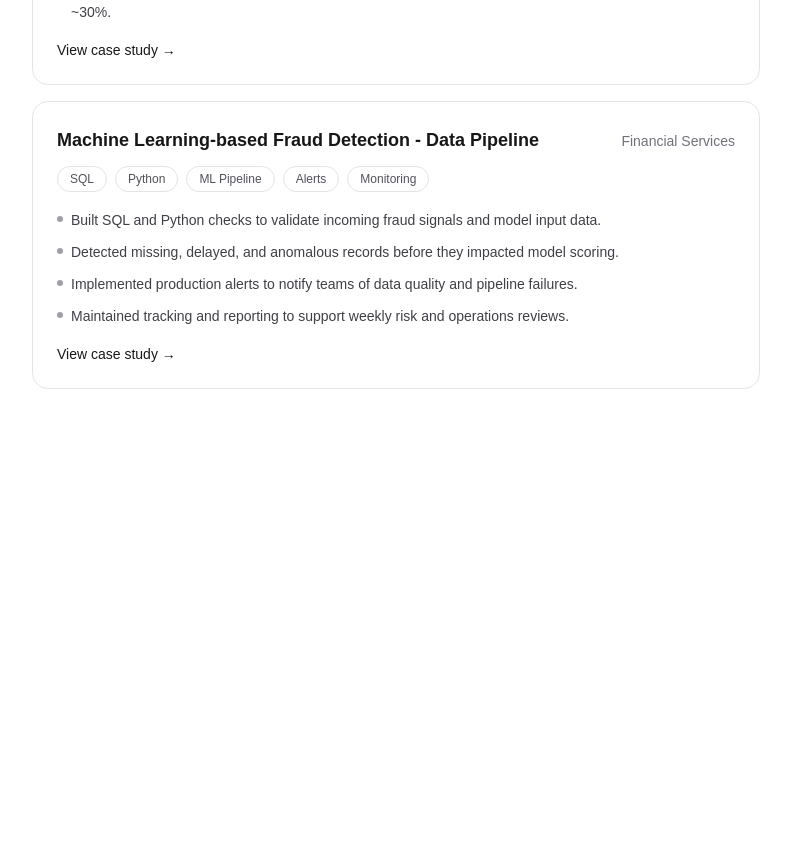
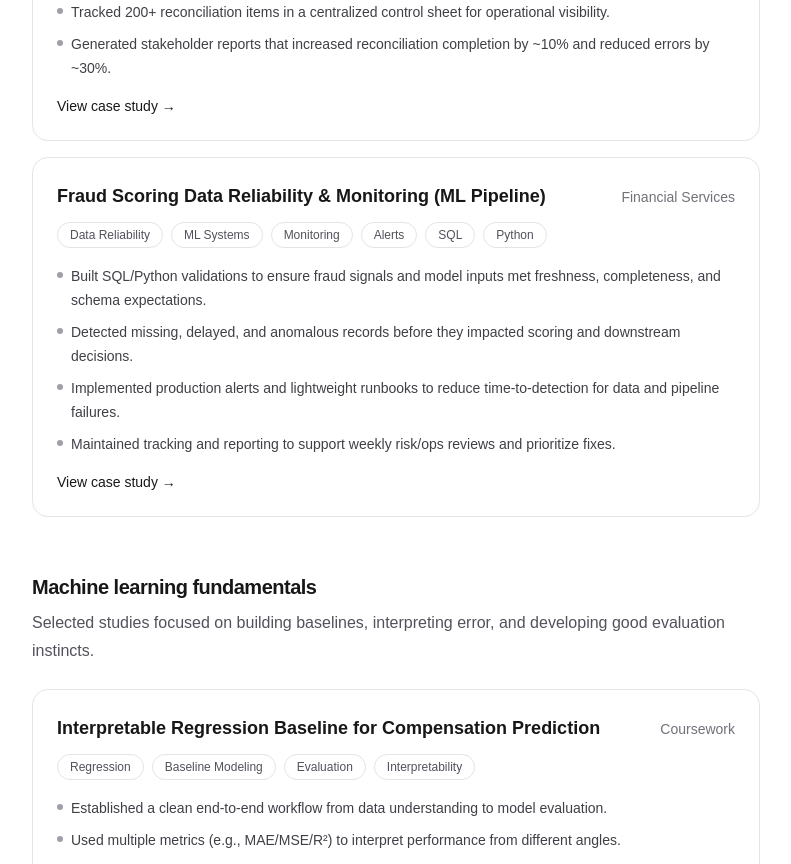
Before and after one commit to binnehc/binchen-site, a Next.js app: page /projects in a window 1280 px wide. Shown: the part 1100-1964 px from the top of the page, without its empty margins (244-1035 px from the left). Before the commit the page ends 1537 px from the top, so only its background shows below. Built offline with nearby package versions, Linux system fonts and the light colour scheme.

Commit message:
update content

```diff
--- a/app/projects/page.tsx
+++ b/app/projects/page.tsx
@@ -1,3 +1,4 @@
+// app/projects/page.tsx
 import Link from "next/link";
 
 type Project = {
@@ -8,7 +9,18 @@ type Project = {
   href?: string;
 };
 
-const projects: Project[] = [
+type ProjectGroup = {
+  heading: string;
+  subheading?: string;
+  items: Project[];
+};
+
+const projectGroups: ProjectGroup[] = [
+  {
+    heading: "Professional case studies",
+    subheading:
+      "Case studies from building and operating data pipelines for financial reporting, reconciliation, and data quality at scale.",
+    items: [
       {
         title: "Data Governance & Data Profiling for Financial Reporting",
         org: "Financial Services",
@@ -24,7 +36,7 @@ const projects: Project[] = [
       {
         title: "Data Testing & Production Defect Validation",
         org: "Financial Services",
-    tags: ["Data Testing", "Defect validation", "QA process"],
+        tags: ["Data Testing", "Defect Validation", "QA Process"],
         bullets: [
           "Converted real defect tickets into data validation tests to verify fixes and prevent regressions.",
           "Built before-and-after dataset comparisons to confirm pipeline changes behaved as expected.",
@@ -45,17 +57,53 @@ const projects: Project[] = [
         ],
         href: "/projects/reconciliation",
       },
+
+      // ✅ rewritten to bridge into ML fundamentals
       {
-  title: "Machine Learning-based Fraud Detection - Data Pipeline",
+        title: "Fraud Scoring Data Reliability & Monitoring (ML Pipeline)",
         org: "Financial Services",
-  tags: ["SQL", "Python", "ML Pipeline", "Alerts", "Monitoring"],
+        tags: ["Data Reliability", "ML Systems", "Monitoring", "Alerts", "SQL", "Python"],
         bullets: [
-  "Built SQL and Python checks to validate incoming fraud signals and model input data.",
-  "Detected missing, delayed, and anomalous records before they impacted model scoring.",
-  "Implemented production alerts to notify teams of data quality and pipeline failures.",
-  "Maintained tracking and reporting to support weekly risk and operations reviews.",
+          "Built SQL/Python validations to ensure fraud signals and model inputs met freshness, completeness, and schema expectations.",
+          "Detected missing, delayed, and anomalous records before they impacted scoring and downstream decisions.",
+          "Implemented production alerts and lightweight runbooks to reduce time-to-detection for data and pipeline failures.",
+          "Maintained tracking and reporting to support weekly risk/ops reviews and prioritize fixes.",
         ],
         href: "/projects/fraud",
+      },
+    ],
+  },
+
+  {
+    heading: "Machine learning fundamentals",
+    subheading:
+      "Selected studies focused on building baselines, interpreting error, and developing good evaluation instincts.",
+    items: [
+      {
+        title: "Interpretable Regression Baseline for Compensation Prediction",
+        org: "Coursework",
+        tags: ["Regression", "Baseline Modeling", "Evaluation", "Interpretability"],
+        bullets: [
+          "Established a clean end-to-end workflow from data understanding to model evaluation.",
+          "Used multiple metrics (e.g., MAE/MSE/R²) to interpret performance from different angles.",
+          "Focused on transparent assumptions and stakeholder-friendly explanations of limitations.",
+          "Documented clear next-step improvements (features, validation strategy, monitoring) for production readiness.",
+        ],
+        href: "/projects/regression-baseline",
+      },
+      {
+        title: "Diagnosing Regression Under Noise & Limited Data",
+        org: "Coursework",
+        tags: ["Regression", "Bias–Variance", "Error Analysis", "Model Diagnostics"],
+        bullets: [
+          "Used controlled synthetic experiments to understand how noise inflates error and destabilizes evaluation.",
+          "Observed how small sample sizes increase coefficient variance and metric volatility across runs.",
+          "Interpreted metrics in context rather than treating single scores as absolute truth.",
+          "Translated findings into practical guidance for evaluation and expectation-setting.",
+        ],
+        href: "/projects/regression-diagnostics",
+      },
+    ],
   },
 ];
 
@@ -88,9 +136,7 @@ function ProjectCard({ p }: { p: Project }) {
       </ul>
 
       {p.href ? (
-        <p className="mt-4 text-sm font-medium text-zinc-900">
-          View case study →
-        </p>
+        <p className="mt-4 text-sm font-medium text-zinc-900">View case study →</p>
       ) : null}
     </>
   );
@@ -114,14 +160,22 @@ export default function ProjectsPage() {
     <main className="mx-auto w-full max-w-3xl px-5 py-12">
       <h1 className="text-3xl font-semibold tracking-tight">Projects</h1>
 
-      <p className="mt-3 text-base leading-7 text-zinc-600">
-        Case studies from building and operating data pipelines for financial reporting, reconciliation,
-        and data quality at scale.
-      </p>
+      <div className="mt-10 space-y-14">
+        {projectGroups.map((g) => (
+          <section key={g.heading}>
+            <div className="mb-6">
+              <h2 className="text-xl font-semibold tracking-tight">{g.heading}</h2>
+              {g.subheading ? (
+                <p className="mt-2 text-base leading-7 text-zinc-600">{g.subheading}</p>
+              ) : null}
+            </div>
 
-      <div className="mt-8 grid gap-4">
-        {projects.map((p) => (
+            <div className="grid gap-4">
+              {g.items.map((p) => (
                 <ProjectCard key={p.title} p={p} />
+              ))}
+            </div>
+          </section>
         ))}
       </div>
     </main>
```
Lines whose indentation alone changed are shown as unchanged.
